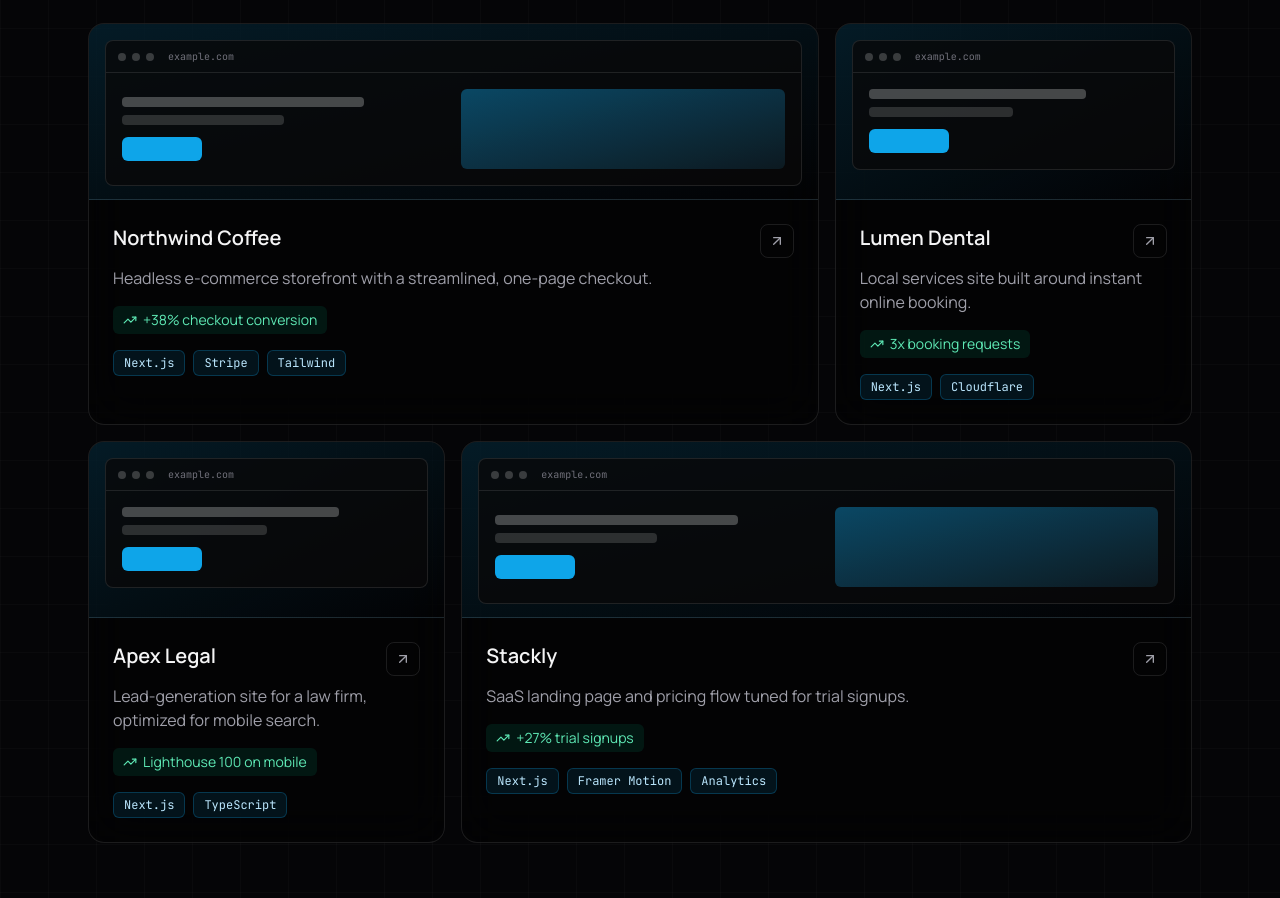
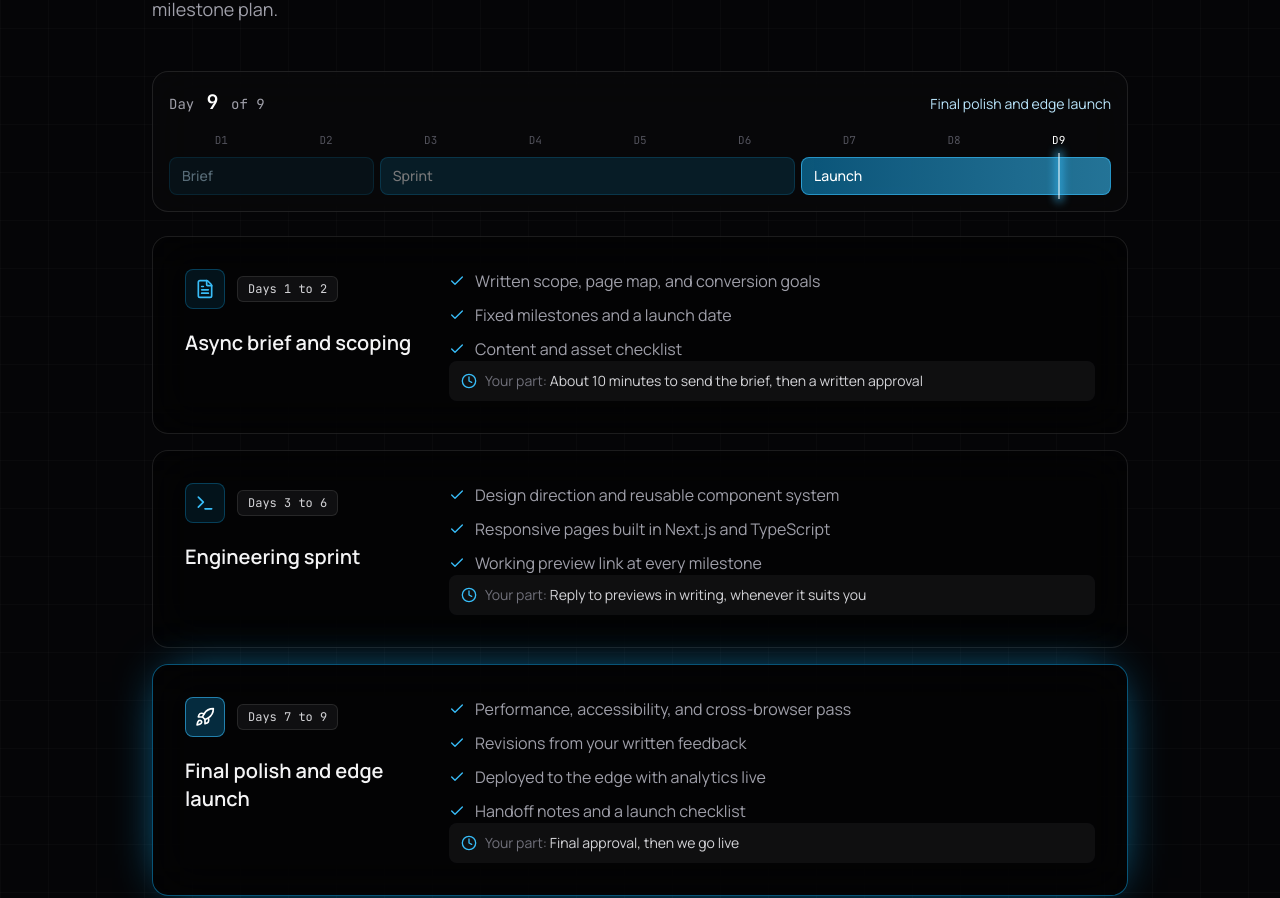
Before and after one commit to DFDark1/buildflux-web, a Next.js app: page / in a window 1280 px wide. Shown: the part 1892-2790 px from the top of the page. Built offline with nearby package versions, Linux system fonts and the light colour scheme.

Commit message:
update: fix work section

```diff
--- a/components/sections/Process.tsx
+++ b/components/sections/Process.tsx
@@ -4,7 +4,9 @@ import { useRef } from "react";
 import { motion, useScroll, useSpring } from "framer-motion";
 import { Clock } from "lucide-react";
 
-const steps = [
+type Step = { title: string; body: string; chip: string };
+
+const steps: Step[] = [
   {
     title: "Send a quick async brief",
     body: "Fill in a short form or send a voice note. No calendar invites, no two-hour kickoff meeting.",
@@ -21,6 +23,8 @@ const steps = [
     chip: "Live and measurable",
   },
 ];
+
+const ease: [number, number, number, number] = [0.22, 1, 0.36, 1];
 
 export default function Process() {
   const ref = useRef<HTMLOListElement>(null);
@@ -50,7 +54,7 @@ export default function Process() {
             initial={{ opacity: 0, y: 16 }}
             whileInView={{ opacity: 1, y: 0 }}
             viewport={{ once: true, margin: "-80px" }}
-            transition={{ duration: 0.55, ease: [0.22, 1, 0.36, 1] }}
+            transition={{ duration: 0.55, ease }}
             className="relative pl-16"
           >
             <span className="font-code absolute left-0 top-0 flex h-10 w-10 items-center justify-center rounded-full border border-[#0EA5E9]/50 bg-zinc-950 text-sm text-[#bae6fd] shadow-[0_0_20px_-4px_#0EA5E9]">
@@ -60,7 +64,7 @@ export default function Process() {
               <h3 className="text-xl font-semibold">{s.title}</h3>
               <p className="mt-2 text-zinc-400">{s.body}</p>
               <p className="mt-4 inline-flex items-center gap-1.5 rounded-md bg-white/5 px-2.5 py-1 text-sm text-zinc-300">
-                <Clock className="h-3.5 w-3.5 text-[#38bdf8]" />
+                <Clock className="h-3.5 w-3.5 text-[#38bdf8]" aria-hidden />
                 {s.chip}
               </p>
             </div>
--- a/components/sections/Work.tsx
+++ b/components/sections/Work.tsx
@@ -1,124 +1,235 @@
 "use client";
 
-import { motion } from "framer-motion";
-import { ArrowUpRight, TrendingUp } from "lucide-react";
-import Spotlight from "@/components/ui/Spotlight";
-import { fadeUp, stagger } from "./motion";
+import { useRef, useState } from "react";
+import {
+  AnimatePresence,
+  motion,
+  useMotionValueEvent,
+  useScroll,
+  useSpring,
+  useTransform,
+  type Variants,
+} from "framer-motion";
+import { Check, Clock, FileText, Rocket, Terminal, type LucideIcon } from "lucide-react";
 
-const projects = [
+type Phase = {
+  title: string;
+  short: string;
+  days: string;
+  icon: LucideIcon;
+  span: string; // column span on the 9-day ruler
+  tone: string; // ruler segment colors
+  deliverables: string[];
+  yourPart: string;
+};
+
+const phases: Phase[] = [
   {
-    title: "Northwind Coffee",
-    blurb: "Headless e-commerce storefront with a streamlined, one-page checkout.",
-    result: "+38% checkout conversion",
-    tags: ["Next.js", "Stripe", "Tailwind"],
-    url: "https://example.com",
-    wide: true,
-    className: "md:col-span-2",
+    title: "Async brief and scoping",
+    short: "Brief",
+    days: "Days 1 to 2",
+    icon: FileText,
+    span: "col-span-2",
+    tone: "bg-[#0EA5E9]/15 border-[#0EA5E9]/30 text-[#bae6fd]",
+    deliverables: [
+      "Written scope, page map, and conversion goals",
+      "Fixed milestones and a launch date",
+      "Content and asset checklist",
+    ],
+    yourPart: "About 10 minutes to send the brief, then a written approval",
   },
   {
-    title: "Lumen Dental",
-    blurb: "Local services site built around instant online booking.",
-    result: "3x booking requests",
-    tags: ["Next.js", "Cloudflare"],
-    url: "https://example.com",
-    className: "md:col-span-1",
+    title: "Engineering sprint",
+    short: "Sprint",
+    days: "Days 3 to 6",
+    icon: Terminal,
+    span: "col-span-4",
+    tone: "bg-[#0EA5E9]/30 border-[#0EA5E9]/50 text-white",
+    deliverables: [
+      "Design direction and reusable component system",
+      "Responsive pages built in Next.js and TypeScript",
+      "Working preview link at every milestone",
+    ],
+    yourPart: "Reply to previews in writing, whenever it suits you",
   },
   {
-    title: "Apex Legal",
-    blurb: "Lead-generation site for a law firm, optimized for mobile search.",
-    result: "Lighthouse 100 on mobile",
-    tags: ["Next.js", "TypeScript"],
-    url: "https://example.com",
-    className: "md:col-span-1",
-  },
-  {
-    title: "Stackly",
-    blurb: "SaaS landing page and pricing flow tuned for trial signups.",
-    result: "+27% trial signups",
-    tags: ["Next.js", "Framer Motion", "Analytics"],
-    url: "https://example.com",
-    wide: true,
-    className: "md:col-span-2",
+    title: "Final polish and edge launch",
+    short: "Launch",
+    days: "Days 7 to 9",
+    icon: Rocket,
+    span: "col-span-3",
+    tone: "bg-gradient-to-r from-[#0EA5E9]/50 to-[#38bdf8]/60 border-[#38bdf8]/60 text-white",
+    deliverables: [
+      "Performance, accessibility, and cross-browser pass",
+      "Revisions from your written feedback",
+      "Deployed to the edge with analytics live",
+      "Handoff notes and a launch checklist",
+    ],
+    yourPart: "Final approval, then we go live",
   },
 ];
 
-function Preview({ url, wide }: { url: string; wide?: boolean }) {
-  return (
-    <div className="h-44 overflow-hidden border-b border-white/10 bg-gradient-to-br from-[#0EA5E9]/15 to-transparent p-4">
-      <div className="rounded-lg border border-white/10 bg-zinc-950/80 transition-transform duration-500 group-hover:-translate-y-1 group-hover:scale-[1.03]">
-        <div className="flex items-center gap-1.5 border-b border-white/10 px-3 py-2">
-          <i className="h-2 w-2 rounded-full bg-white/20" />
-          <i className="h-2 w-2 rounded-full bg-white/20" />
-          <i className="h-2 w-2 rounded-full bg-white/20" />
-          <span className="font-code ml-2 truncate text-[10px] text-zinc-500">{url}</span>
-        </div>
-        <div className={`grid items-center gap-4 p-4 ${wide ? "grid-cols-2" : ""}`}>
-          <div className="space-y-2">
-            <div className="h-2.5 w-3/4 rounded bg-white/25" />
-            <div className="h-2.5 w-1/2 rounded bg-white/15" />
-            <div className="mt-3 h-6 w-20 rounded-md bg-[#0EA5E9]" />
-          </div>
-          {wide && <div className="h-20 rounded-md bg-gradient-to-br from-[#0EA5E9]/40 to-[#38bdf8]/10" />}
-        </div>
-      </div>
-    </div>
-  );
-}
+const ease: [number, number, number, number] = [0.22, 1, 0.36, 1];
+const stagger: Variants = { hidden: {}, show: { transition: { staggerChildren: 0.12 } } };
+const fadeUp: Variants = {
+  hidden: { opacity: 0, y: 16 },
+  show: { opacity: 1, y: 0, transition: { duration: 0.55, ease } },
+};
+const grow: Variants = {
+  hidden: { scaleX: 0 },
+  show: { scaleX: 1, transition: { duration: 0.7, ease } },
+};
+const viewport = { once: true, margin: "-80px" } as const;
+
+const phaseOf = (day: number) => (day <= 2 ? 0 : day <= 6 ? 1 : 2);
 
 export default function Work() {
+  // Scroll through the phase cards to "play" the project: the playhead moves D1 to D9,
+  // the day counter ticks, and the matching phase lights up.
+  const listRef = useRef<HTMLOListElement>(null);
+  const { scrollYProgress } = useScroll({ target: listRef, offset: ["start 60%", "end 70%"] });
+  const smooth = useSpring(scrollYProgress, { stiffness: 140, damping: 28, mass: 0.4 });
+  const left = useTransform(smooth, [0, 1], ["5.55%", "94.45%"]);
+
+  const [day, setDay] = useState(1);
+  useMotionValueEvent(scrollYProgress, "change", (v) =>
+    setDay(Math.min(9, Math.max(1, Math.floor(v * 9) + 1)))
+  );
+  const active = phaseOf(day);
+
   return (
-    <section id="work" className="mx-auto w-full max-w-6xl px-6 py-24">
+    <section id="work" className="mx-auto w-full max-w-5xl px-6 py-24">
       <h2 className="max-w-2xl text-balance text-3xl font-semibold tracking-tight sm:text-5xl">
-        Recent work
+        Your site, live in 7 to 9 days.
       </h2>
       <p className="mt-4 max-w-xl text-lg text-zinc-400">
-        Custom builds focused on speed and measurable results.
+        This is the blueprint every project follows, from first brief to edge launch. Larger
+        scopes get the same structure with a longer written milestone plan.
       </p>
 
+      {/* Sticky day tracker (decorative; the cards carry the same information) */}
       <motion.div
+        aria-hidden
         variants={stagger}
         initial="hidden"
         whileInView="show"
-        viewport={{ once: true, margin: "-80px" }}
-        className="mt-14 grid gap-4 md:grid-cols-3"
+        viewport={viewport}
+        className="sticky top-24 z-20 mt-12 rounded-2xl border border-white/10 bg-zinc-950/70 p-4 backdrop-blur-xl"
       >
-        {projects.map((p) => (
-          <motion.div key={p.title} variants={fadeUp} className={p.className}>
-            <Spotlight className="h-full">
-              <Preview url={p.url.replace("https://", "")} wide={p.wide} />
-              <div className="p-6">
-                <div className="flex items-start justify-between gap-4">
-                  <h3 className="text-xl font-semibold">{p.title}</h3>
-                  <a
-                    href={p.url}
-                    target="_blank"
-                    rel="noopener noreferrer"
-                    aria-label={`Visit ${p.title} live site`}
-                    className="rounded-lg border border-white/10 p-2 text-zinc-400 transition-colors hover:border-[#0EA5E9]/50 hover:text-white focus-visible:outline focus-visible:outline-2 focus-visible:outline-[#38bdf8]"
-                  >
-                    <ArrowUpRight className="h-4 w-4" />
-                  </a>
+        <div className="flex items-baseline justify-between gap-4">
+          <p className="font-code text-sm text-zinc-400">
+            Day{" "}
+            <span className="relative inline-block w-5 text-center text-xl font-semibold text-white">
+              <AnimatePresence mode="popLayout" initial={false}>
+                <motion.span
+                  key={day}
+                  initial={{ y: 10, opacity: 0 }}
+                  animate={{ y: 0, opacity: 1 }}
+                  exit={{ y: -10, opacity: 0 }}
+                  transition={{ duration: 0.2 }}
+                  className="inline-block"
+                >
+                  {day}
+                </motion.span>
+              </AnimatePresence>
+            </span>{" "}
+            of 9
+          </p>
+          <p className="text-sm text-[#bae6fd]">{phases[active].title}</p>
+        </div>
+
+        <div className="mt-4">
+          <div className="font-code grid grid-cols-9 text-center text-[11px]">
+            {Array.from({ length: 9 }, (_, i) => (
+              <span
+                key={i}
+                className={`transition-colors duration-300 ${i + 1 === day ? "text-white" : "text-zinc-600"}`}
+              >
+                D{i + 1}
+              </span>
+            ))}
+          </div>
+          <div className="relative mt-2 grid grid-cols-9 gap-1.5">
+            {phases.map((p, i) => (
+              <motion.div
+                key={p.title}
+                variants={grow}
+                style={{ originX: 0 }}
+                className={`${p.span} rounded-lg border px-3 py-2 text-sm font-medium transition-opacity duration-300 ${p.tone} ${
+                  active === i ? "opacity-100" : "opacity-45"
+                }`}
+              >
+                {p.short}
+              </motion.div>
+            ))}
+            <motion.span
+              style={{ left }}
+              className="absolute -bottom-1 -top-1 w-px -translate-x-1/2 bg-white shadow-[0_0_10px_2px_#38bdf8]"
+            />
+          </div>
+        </div>
+      </motion.div>
+
+      <motion.ol
+        ref={listRef}
+        variants={stagger}
+        initial="hidden"
+        whileInView="show"
+        viewport={viewport}
+        className="mt-6 space-y-4"
+      >
+        {phases.map((p, i) => {
+          const Icon = p.icon;
+          const isActive = active === i;
+          return (
+            <motion.li key={p.title} variants={fadeUp}>
+              <div
+                className={`grid gap-6 rounded-2xl border bg-black/40 p-6 backdrop-blur-xl transition-[border-color,box-shadow] duration-500 md:grid-cols-[240px_1fr] md:p-8 ${
+                  isActive
+                    ? "border-[#0EA5E9]/50 shadow-[0_0_48px_-18px_#0EA5E9]"
+                    : "border-white/10"
+                }`}
+              >
+                <div>
+                  <div className="flex items-center gap-3">
+                    <span
+                      className={`flex h-10 w-10 items-center justify-center rounded-lg border transition-colors duration-500 ${
+                        isActive
+                          ? "border-[#38bdf8]/60 bg-[#0EA5E9]/25 text-white"
+                          : "border-[#0EA5E9]/30 bg-[#0EA5E9]/10 text-[#38bdf8]"
+                      }`}
+                    >
+                      <Icon className="h-5 w-5" />
+                    </span>
+                    <span className="font-code rounded-md border border-white/10 bg-white/5 px-2.5 py-1 text-xs text-zinc-300">
+                      {p.days}
+                    </span>
+                  </div>
+                  <h3 className="mt-5 text-xl font-semibold">{p.title}</h3>
                 </div>
-                <p className="mt-2 text-zinc-400">{p.blurb}</p>
-                <p className="mt-4 inline-flex items-center gap-1.5 rounded-md bg-emerald-400/10 px-2.5 py-1 text-sm text-emerald-300">
-                  <TrendingUp className="h-3.5 w-3.5" />
-                  {p.result}
-                </p>
-                <ul className="mt-4 flex flex-wrap gap-2">
-                  {p.tags.map((t) => (
-                    <li
-                      key={t}
-                      className="font-code rounded-md border border-[#0EA5E9]/25 bg-[#0EA5E9]/10 px-2.5 py-1 text-xs text-[#bae6fd]"
-                    >
-                      {t}
-                    </li>
-                  ))}
-                </ul>
+
+                <div className="flex flex-col">
+                  <ul className="space-y-2.5">
+                    {p.deliverables.map((d) => (
+                      <li key={d} className="flex gap-2.5 text-zinc-400">
+                        <Check className="mt-1 h-4 w-4 shrink-0 text-[#38bdf8]" aria-hidden />
+                        {d}
+                      </li>
+                    ))}
+                  </ul>
+                  <p className="mt-6 flex items-start gap-2 rounded-lg bg-white/5 px-3 py-2.5 text-sm text-zinc-300 md:mt-auto">
+                    <Clock className="mt-0.5 h-4 w-4 shrink-0 text-[#38bdf8]" aria-hidden />
+                    <span>
+                      <span className="text-zinc-500">Your part: </span>
+                      {p.yourPart}
+                    </span>
+                  </p>
+                </div>
               </div>
-            </Spotlight>
-          </motion.div>
-        ))}
-      </motion.div>
+            </motion.li>
+          );
+        })}
+      </motion.ol>
     </section>
   );
 }
--- a/package.json
+++ b/package.json
@@ -9,6 +9,7 @@
     "lint": "eslint"
   },
   "dependencies": {
+    "@vercel/analytics": "^2.0.1",
     "clsx": "^2.1.1",
     "framer-motion": "^14.12.0",
     "lucide-react": "^1.72.0",
```
Also changed, not shown: 1 other file (tests, documents, lock files or other folders).
